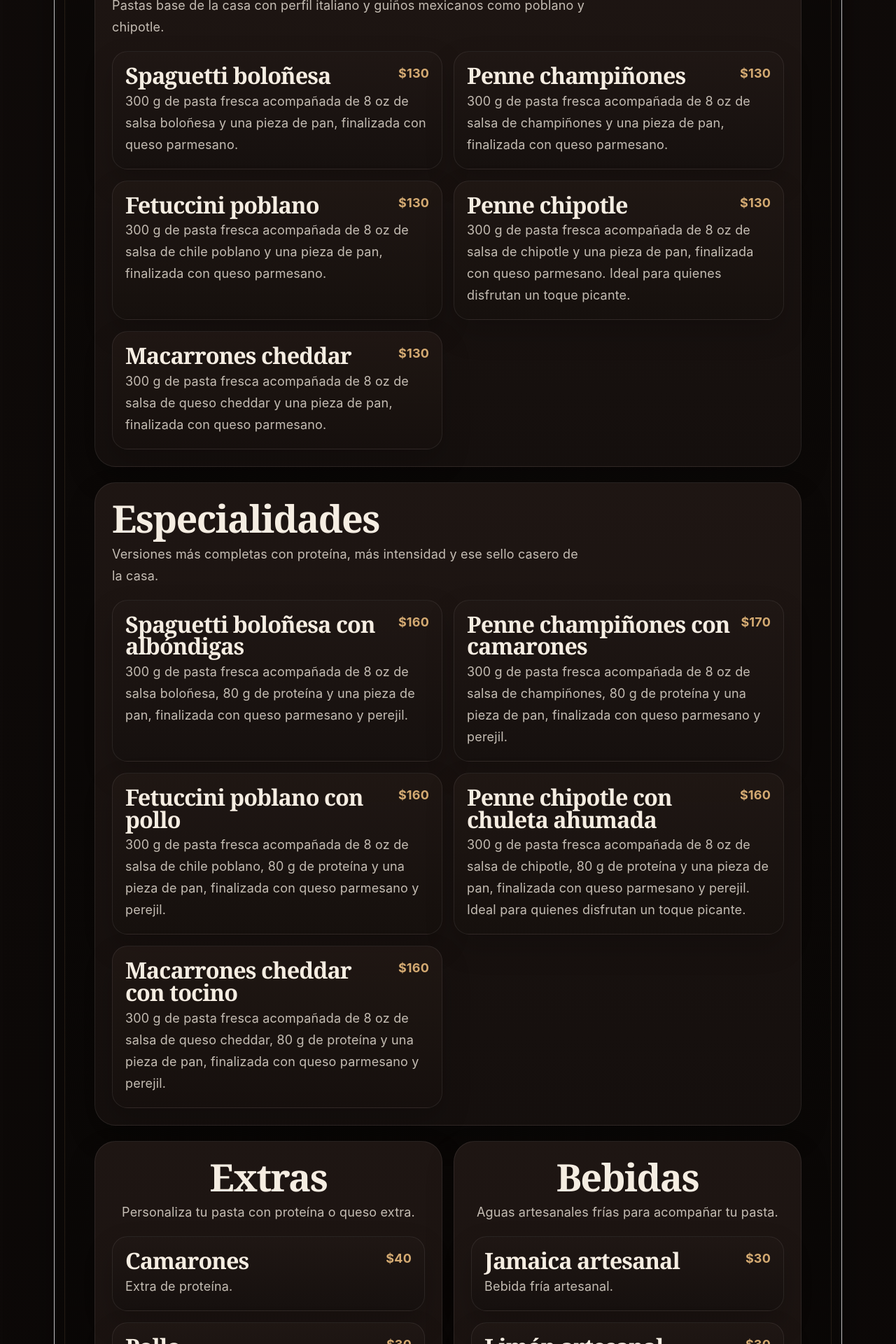
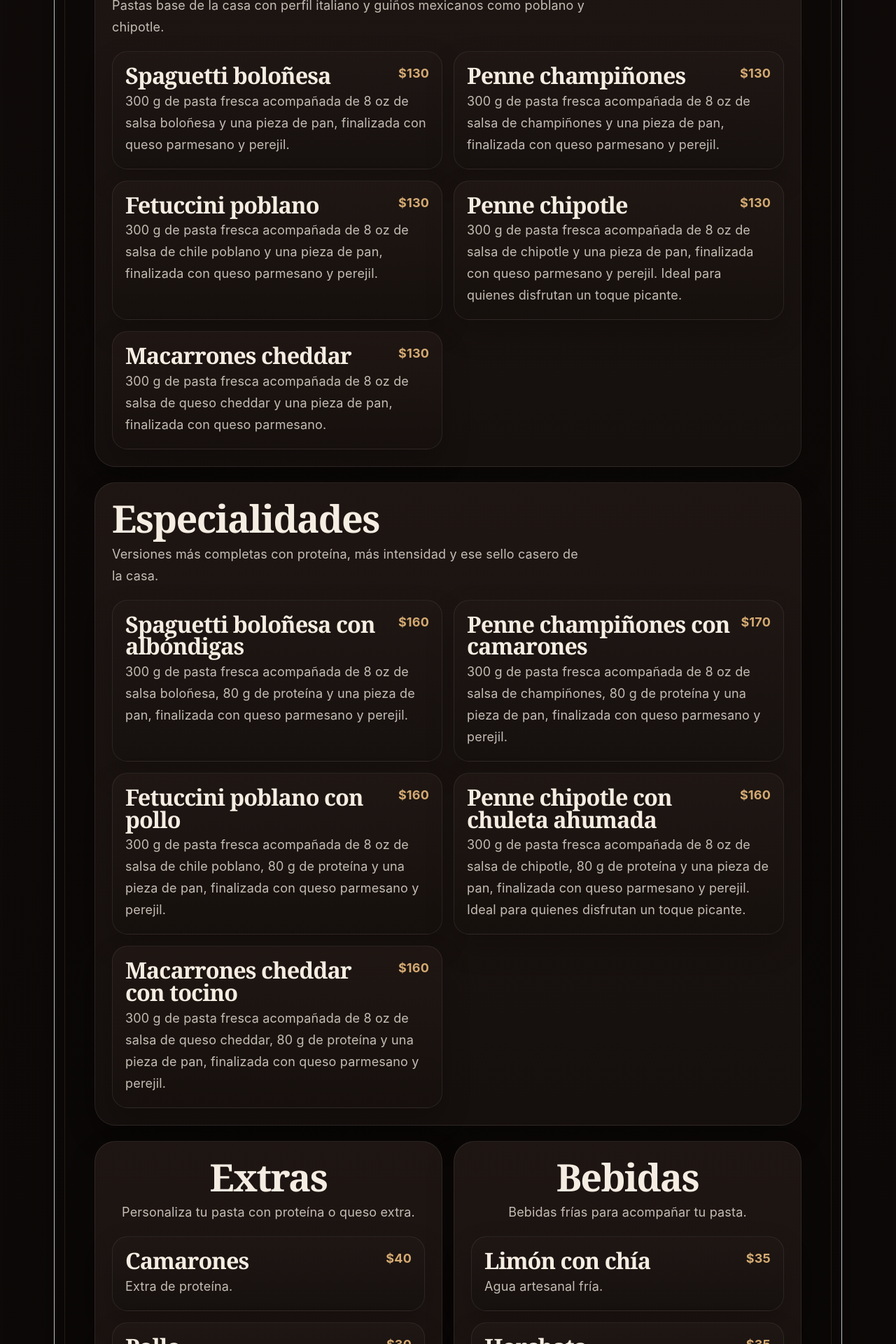
Before and after one commit to diego-devs/La-Mia-Pasta, a React (Vite) app: page / in a window 1280 px wide. Shown: the part 4200-6120 px from the top of the page at 70% size. Built offline with nearby package versions, Linux system fonts and the light colour scheme.

Commit message:
fix: update La Mia Pasta menu details

```diff
--- a/src/App.css
+++ b/src/App.css
@@ -817,9 +817,19 @@ svg {
   color: var(--ink);
 }
 
-.footer__brand-copy i {
-  display: block;
-  display: none;
+.footer__location-link {
+  display: inline-flex;
+  width: fit-content;
+  margin-top: 16px;
+  color: #e2b18e;
+  text-decoration: none;
+  border-bottom: 1px solid rgba(226, 177, 142, 0.45);
+  padding-bottom: 2px;
+}
+
+.footer__location-link:hover {
+  color: #f1c9a9;
+  border-bottom-color: rgba(241, 201, 169, 0.82);
 }
 
 .footer__actions {
--- a/src/App.jsx
+++ b/src/App.jsx
@@ -4,7 +4,7 @@ import './App.css'
 const WHATSAPP_NUMBER = '524424230777'
 const PDF_MENU_PATH = '/La-Mia-Pasta/LA_MIA_PASTA.pdf'
 const BASE_URL = import.meta.env.BASE_URL
-const WHATSAPP_ICON = `${BASE_URL}whatsapp-icon.svg`
+const LOCATION_URL = 'https://maps.app.goo.gl/KEtNE7oAnCdgHQxDA?g_st=iw'
 
 const DISH_IMAGES = {
   fetucciniPoblano: `${BASE_URL}images/dishes/fetuccini-poblano.jpg`,
@@ -61,10 +61,10 @@ const menuSections = [
     title: 'Tradicional',
     description: 'Pastas base de la casa con perfil italiano y guiños mexicanos como poblano y chipotle.',
     items: [
-      { name: 'Spaguetti boloñesa', description: '300 g de pasta fresca acompañada de 8 oz de salsa boloñesa y una pieza de pan, finalizada con queso parmesano.', price: '$130' },
-      { name: 'Penne champiñones', description: '300 g de pasta fresca acompañada de 8 oz de salsa de champiñones y una pieza de pan, finalizada con queso parmesano.', price: '$130' },
-      { name: 'Fetuccini poblano', description: '300 g de pasta fresca acompañada de 8 oz de salsa de chile poblano y una pieza de pan, finalizada con queso parmesano.', price: '$130' },
-      { name: 'Penne chipotle', description: '300 g de pasta fresca acompañada de 8 oz de salsa de chipotle y una pieza de pan, finalizada con queso parmesano. Ideal para quienes disfrutan un toque picante.', price: '$130' },
+      { name: 'Spaguetti boloñesa', description: '300 g de pasta fresca acompañada de 8 oz de salsa boloñesa y una pieza de pan, finalizada con queso parmesano y perejil.', price: '$130' },
+      { name: 'Penne champiñones', description: '300 g de pasta fresca acompañada de 8 oz de salsa de champiñones y una pieza de pan, finalizada con queso parmesano y perejil.', price: '$130' },
+      { name: 'Fetuccini poblano', description: '300 g de pasta fresca acompañada de 8 oz de salsa de chile poblano y una pieza de pan, finalizada con queso parmesano y perejil.', price: '$130' },
+      { name: 'Penne chipotle', description: '300 g de pasta fresca acompañada de 8 oz de salsa de chipotle y una pieza de pan, finalizada con queso parmesano y perejil. Ideal para quienes disfrutan un toque picante.', price: '$130' },
       { name: 'Macarrones cheddar', description: '300 g de pasta fresca acompañada de 8 oz de salsa de queso cheddar y una pieza de pan, finalizada con queso parmesano.', price: '$130' },
     ],
   },
@@ -96,11 +96,11 @@ const complements = [
   },
   {
     title: 'Bebidas',
-    description: 'Aguas artesanales frías para acompañar tu pasta.',
+    description: 'Bebidas frías para acompañar tu pasta.',
     items: [
-      { name: 'Jamaica artesanal', description: 'Bebida fría artesanal.', price: '$30', image: DISH_IMAGES.bebidaJamaica },
-      { name: 'Limón artesanal', description: 'Bebida fría artesanal.', price: '$30', image: DISH_IMAGES.bebidaLimon },
-      { name: 'Horchata artesanal', description: 'Bebida fría artesanal.', price: '$30', image: DISH_IMAGES.bebidaHorchata },
+      { name: 'Limón con chía', description: 'Agua artesanal fría.', price: '$35', image: DISH_IMAGES.bebidaLimon },
+      { name: 'Horchata', description: 'Agua artesanal fría.', price: '$35', image: DISH_IMAGES.bebidaHorchata },
+      { name: 'Jamaica', description: 'Agua artesanal fría.', price: '$35', image: DISH_IMAGES.bebidaJamaica },
     ],
   },
 ]
@@ -216,7 +216,7 @@ function App() {
         title: 'Bebidas',
         shortLabel: 'Bebidas',
         icon: '◒',
-        description: 'Aguas artesanales frías para acompañar tu pedido.',
+        description: 'Bebidas frías para acompañar tu pedido.',
         items: complements[1].items,
       },
     ],
@@ -542,9 +542,11 @@ function App() {
             <LogoMark />
           </div>
           <div className="footer__brand-copy">
-            <p>Momentos que importan,</p>
-            <span>sabor que permanece.</span>
-            <i aria-hidden="true" />
+            <p>Martes a domingo: 12:00pm - 8:00pm</p>
+            <span>Visítanos y pide tu favorita.</span>
+            <a className="footer__location-link" href={LOCATION_URL} target="_blank" rel="noreferrer">
+              Ver ubicación
+            </a>
           </div>
         </div>
 
```
